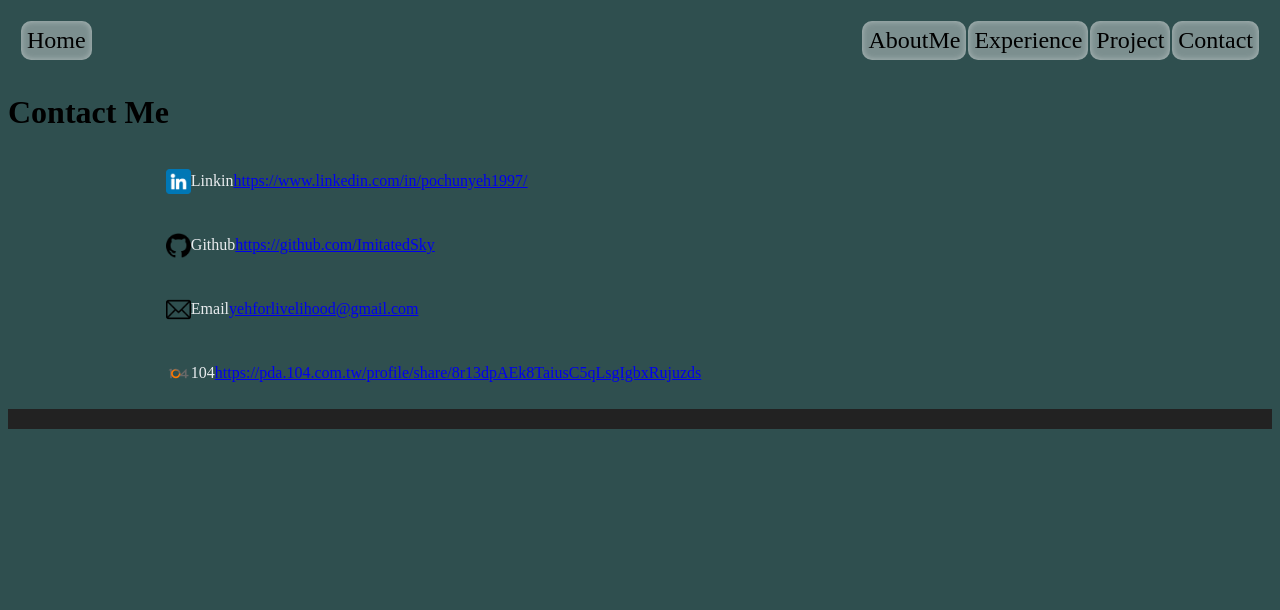
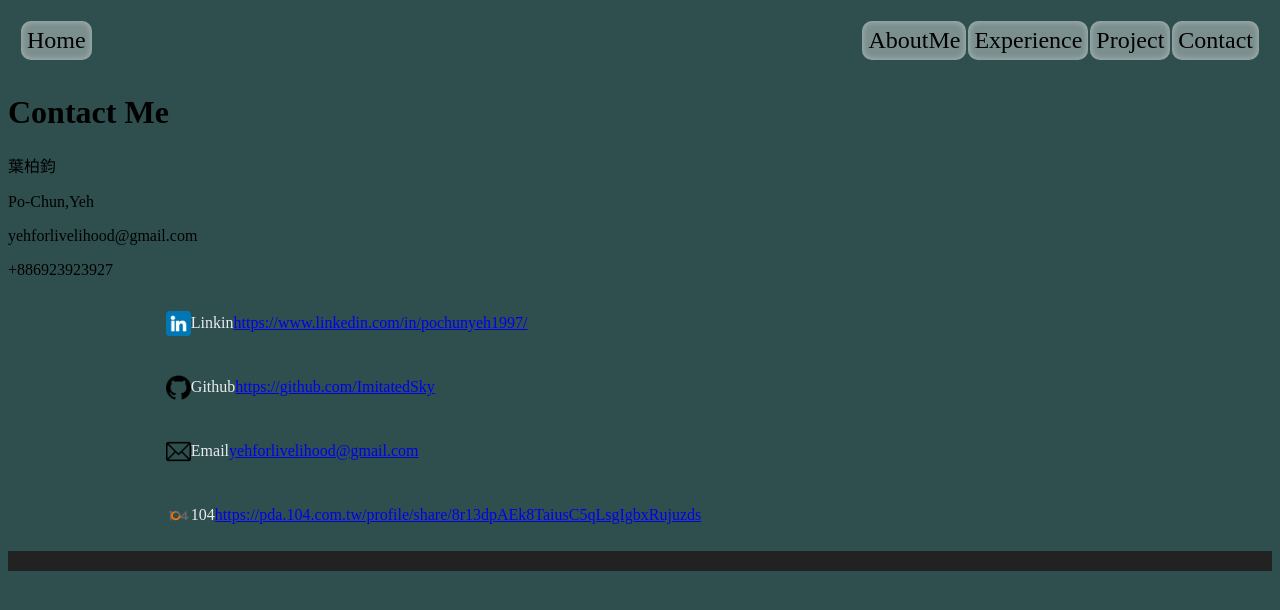
Before and after one commit to ImitatedSky/resume, a React (Create React App) app: page /Contact in a window 1280 px wide. Shown: the top 610 px of the page. Built offline with nearby package versions, Linux system fonts and the light colour scheme.

Commit message:
Update 6 files

```diff
--- a/src/components/Contact/Contact.js
+++ b/src/components/Contact/Contact.js
@@ -27,6 +27,12 @@ export default function Contact() {
   return (
     <>
       <h1>Contact Me</h1>
+      <div>
+        <p>{Links.profile[0]["name"]}</p>
+        <p>{Links.profile[0]["name_en"]}</p>
+        <p>{Links.profile[0]["email"]}</p>
+        <p>{Links.profile[0]["phone"]}</p>
+      </div>
       <div className="contact">
         {Links.LinksObj.map((x) => renderAboutFromObj(x))}
       </div>
--- a/src/components/Contact/ContactLinksObj.js
+++ b/src/components/Contact/ContactLinksObj.js
@@ -21,5 +21,12 @@ export const LinksObj = [
     icon: "./icons/104.png",
   },
 ];
-export const profile = [{ email: "yehforlivelihood", phone: "+886923923927" }];
+export const profile = [
+  {
+    name: "葉柏鈞",
+    name_en: "Po-Chun,Yeh",
+    email: "yehforlivelihood@gmail.com",
+    phone: "+886923923927",
+  },
+];
 export const Links = [];
--- a/src/components/Experience/ExperienceObj.js
+++ b/src/components/Experience/ExperienceObj.js
@@ -20,3 +20,5 @@ export const Experience = [
     Position: "補教老師",
   },
 ];
+
+export const Experience_en = [];
```
Also changed, not shown: src/components/Education/EducationObj.js (added, +38 -0 lines), src/components/Education/Education.js (added), src/components/Experience/Experience.js (line endings or trailing spaces).
